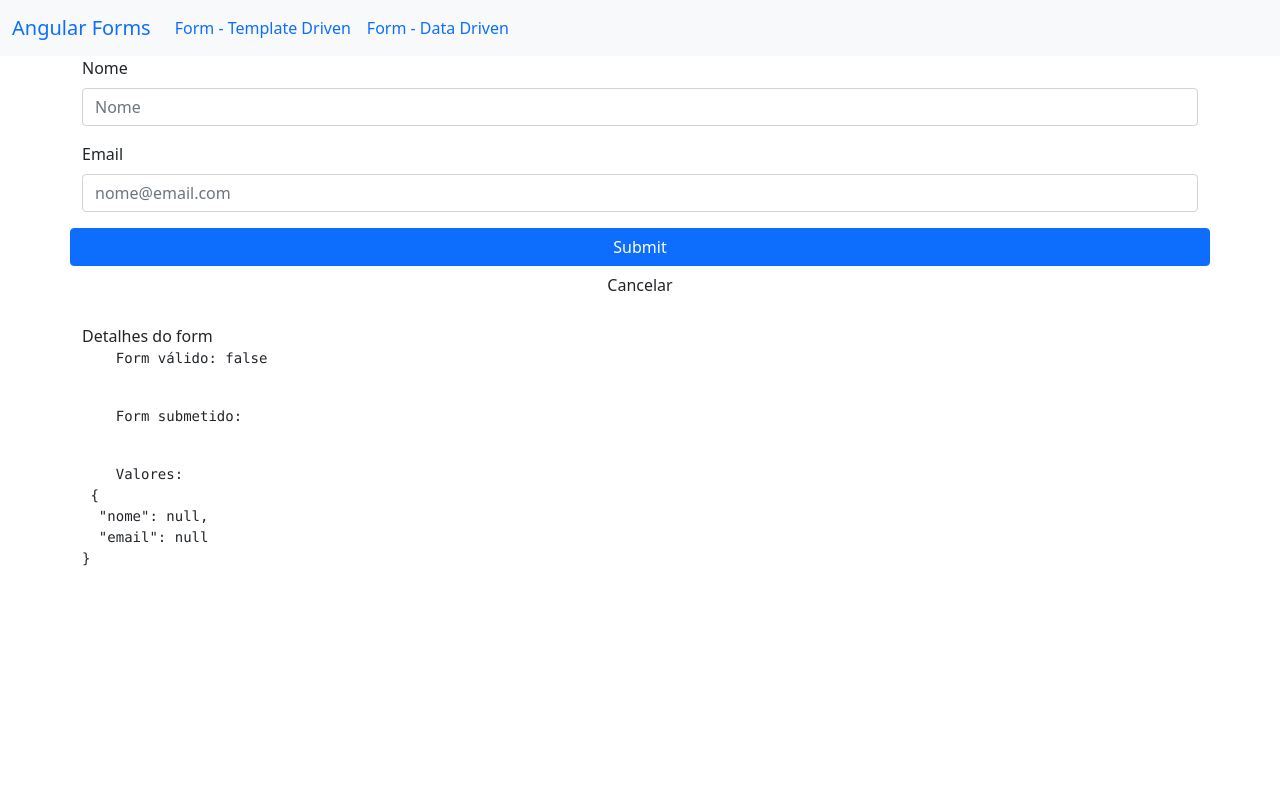
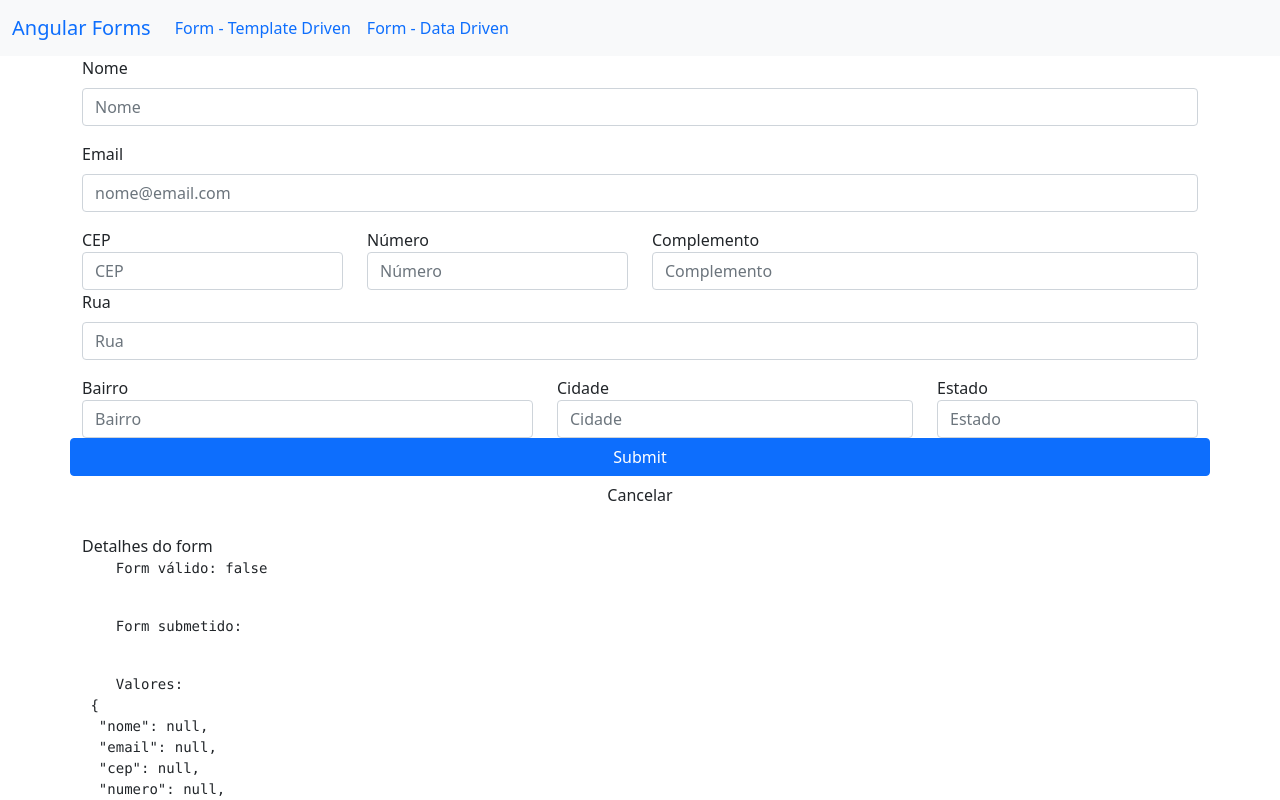
Before and after one commit to alvarogularte/angular-curso, an Angular app in the folder forms/: page /dataForm in a window 1280 px wide. Shown: the top 800 px of the page. Built offline with nearby package versions, Linux system fonts and the light colour scheme.

Commit message:
new: cria conteúdo da aula Formulários reativos: Campos de endereço (migrando um form template driven para form reativo)

```diff
--- a/forms/src/app/data-form/data-form.component.html
+++ b/forms/src/app/data-form/data-form.component.html
@@ -19,75 +19,74 @@
     </app-campo-control-erro>
   </div>
 
-  <!-- <div ngModelGroup="endereco">
+  <div>
     <div class="row">
-      <div class="col-md-3" [ngClass]="aplicaCssErro(cep)">
+      <div class="col-md-3" [ngClass]="aplicaCssErro('cep')">
         <label for="cep">CEP</label>
-        <input type="text" class="form-control" id="cep" name="cep" placeholder="CEP" aria-label="CEP" ngModel required #cep="ngModel"
-        (blur)="consultaCEP(cep.value, f)">
-        <app-campo-control-erro
-          [mostrarErro]="verificaValidTouched(cep)"
+        <input type="text" class="form-control" id="cep" placeholder="CEP" aria-label="CEP" formControlName="cep">
+        <!-- <app-campo-control-erro
+          [mostrarErro]="verificaValidTouched('cep')"
           msgErro="CEP é obrigatório">
-        </app-campo-control-erro>
+        </app-campo-control-erro> -->
       </div>
 
-      <div class="col-md-3" [ngClass]="aplicaCssErro(numero)">
+      <div class="col-md-3" [ngClass]="aplicaCssErro('numero')">
         <label for="numero">Número</label>
-        <input type="text" class="form-control" id="numero" name="numero" placeholder="Número" aria-label="Número" ngModel required #numero="ngModel">
-        <app-campo-control-erro
-          [mostrarErro]="verificaValidTouched(numero)"
+        <input type="text" class="form-control" id="numero" placeholder="Número" aria-label="Número" formControlName="numero">
+        <!-- <app-campo-control-erro
+          [mostrarErro]="verificaValidTouched('numero')"
           msgErro="Número é obrigatório">
-        </app-campo-control-erro>
+        </app-campo-control-erro> -->
       </div>
 
-      <div class="col-md-6" [ngClass]="aplicaCssErro(complemento)">
+      <div class="col-md-6" [ngClass]="aplicaCssErro('complemento')">
         <label for="complemento">Complemento</label>
-        <input type="text" class="form-control" id="complemento" name="complemento" placeholder="Complemento" aria-label="Complemento" ngModel #complemento="ngModel">
-        <app-campo-control-erro
-          [mostrarErro]="verificaValidTouched(complemento)"
+        <input type="text" class="form-control" id="complemento" placeholder="Complemento" aria-label="Complemento" formControlName="complemento">
+        <!-- <app-campo-control-erro
+          [mostrarErro]="verificaValidTouched('complemento')"
           msgErro="Complemento é obrigatório">
-        </app-campo-control-erro>
+        </app-campo-control-erro> -->
       </div>
     </div>
 
-    <div class="mb-3" [ngClass]="aplicaCssErro(rua)">
+    <div class="mb-3" [ngClass]="aplicaCssErro('rua')">
       <label for="rua" class="form-label">Rua</label>
-      <input type="text" class="form-control" id="rua" name="rua" placeholder="Rua" ngModel required #rua="ngModel" readonly>
-      <app-campo-control-erro
-        [mostrarErro]="verificaValidTouched(rua)"
+      <input type="text" class="form-control" id="rua" placeholder="Rua" formControlName="rua">
+      <!-- <app-campo-control-erro
+        [mostrarErro]="verificaValidTouched('rua')"
         msgErro="Rua é obrigatório">
-      </app-campo-control-erro>
+      </app-campo-control-erro> -->
     </div>
 
     <div class="row">
-      <div class="col-md-5" [ngClass]="aplicaCssErro(bairro)">
+      <div class="col-md-5" [ngClass]="aplicaCssErro('bairro')">
         <label for="bairro">Bairro</label>
-        <input type="text" class="form-control" id="bairro" name="bairro" placeholder="Bairro" aria-label="Bairro" ngModel required #bairro="ngModel">
-        <app-campo-control-erro
-          [mostrarErro]="verificaValidTouched(bairro)"
+        <input type="text" class="form-control" id="bairro" placeholder="Bairro" aria-label="Bairro" formControlName="bairro">
+        <!-- <app-campo-control-erro
+          [mostrarErro]="verificaValidTouched('bairro')"
           msgErro="Bairro é obrigatório">
-        </app-campo-control-erro>
+        </app-campo-control-erro> -->
       </div>
 
-      <div class="col-md-4" [ngClass]="aplicaCssErro(cidade)">
+      <div class="col-md-4" [ngClass]="aplicaCssErro('cidade')">
         <label for="cidade">Cidade</label>
-        <input type="text" class="form-control" id="cidade" name="cidade" placeholder="Cidade" aria-label="Cidade" ngModel required #cidade="ngModel">
-        <app-campo-control-erro
-          [mostrarErro]="verificaValidTouched(cidade)"
+        <input type="text" class="form-control" id="cidade" name="cidade" placeholder="Cidade" aria-label="Cidade" formControlName="cidade">
+        <!-- <app-campo-control-erro
+          [mostrarErro]="verificaValidTouched('cidade')"
           msgErro="Cidade é obrigatório">
-        </app-campo-control-erro>
+        </app-campo-control-erro> -->
       </div>
 
-      <div class="col-md-3" [ngClass]="aplicaCssErro(estado)">
+      <div class="col-md-3" [ngClass]="aplicaCssErro('estado')">
         <label for="estado">Estado</label>
-        <input type="text" class="form-control" id="estado" name="estado" placeholder="Estado" aria-label="Estado" ngModel #estado="ngModel">
-        <app-campo-control-erro
-          [mostrarErro]="verificaValidTouched(estado)"
+        <input type="text" class="form-control" id="estado" name="estado" placeholder="Estado" aria-label="Estado" formControlName="estado">
+        <!-- <app-campo-control-erro
+          [mostrarErro]="verificaValidTouched('estado')"
           msgErro="Estado é obrigatório">
-        </app-campo-control-erro>
+        </app-campo-control-erro> -->
       </div>
     </div>
-  </div> -->
+  </div>
 
   <button type="submit" class="btn btn-primary">Submit</button>
   <button class="btn" (click)="resetar()">Cancelar</button>
--- a/forms/src/app/data-form/data-form.component.ts
+++ b/forms/src/app/data-form/data-form.component.ts
@@ -26,6 +26,13 @@ export class DataFormComponent implements OnInit {
     this.formulario = this.formBuilder.group({
       nome: [null, [Validators.required, Validators.minLength(3)]],
       email: [null, [Validators.required, Validators.email]],
+      cep: [null, Validators.required],
+      numero: [null, Validators.required],
+      complemento: [null],
+      rua: [null, Validators.required],
+      bairro: [null, Validators.required],
+      cidade: [null, Validators.required],
+      estado: [null, Validators.required],
     })
   }
 
@@ -43,7 +50,7 @@ export class DataFormComponent implements OnInit {
     this.formulario.reset();
   }
 
-  verificaValidTouched(campo: any) {
+  verificaValidTouched(campo: string) {
 
     // this.formulario.controls[campo]
     return !this.formulario.get(campo)?.valid && this.formulario.get(campo)?.touched;
@@ -56,7 +63,7 @@ export class DataFormComponent implements OnInit {
     }
   }
 
-  aplicaCssErro(campo: any) {
+  aplicaCssErro(campo: string) {
     return {
       'is-invalid': this.verificaValidTouched(campo)
     }
```
